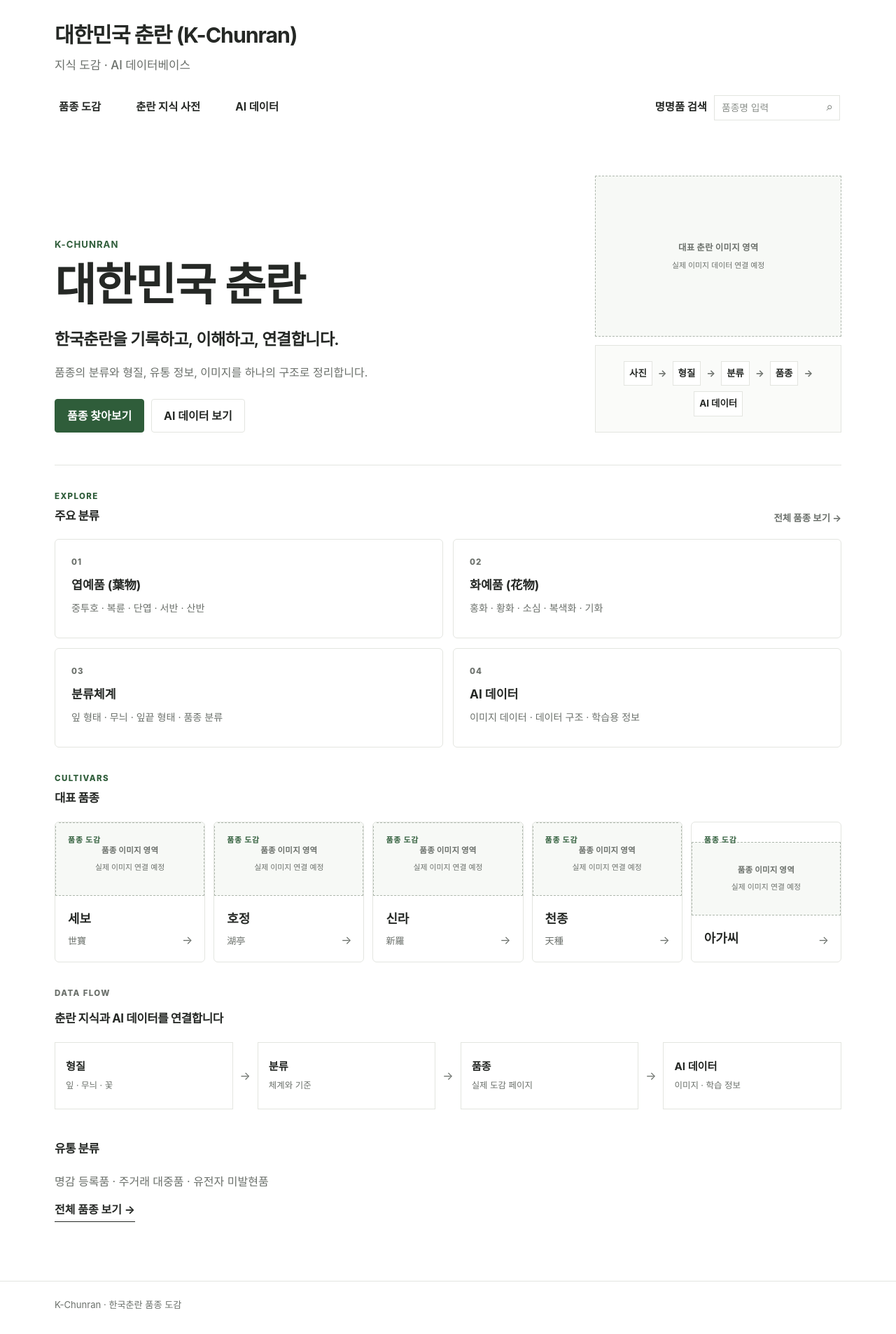
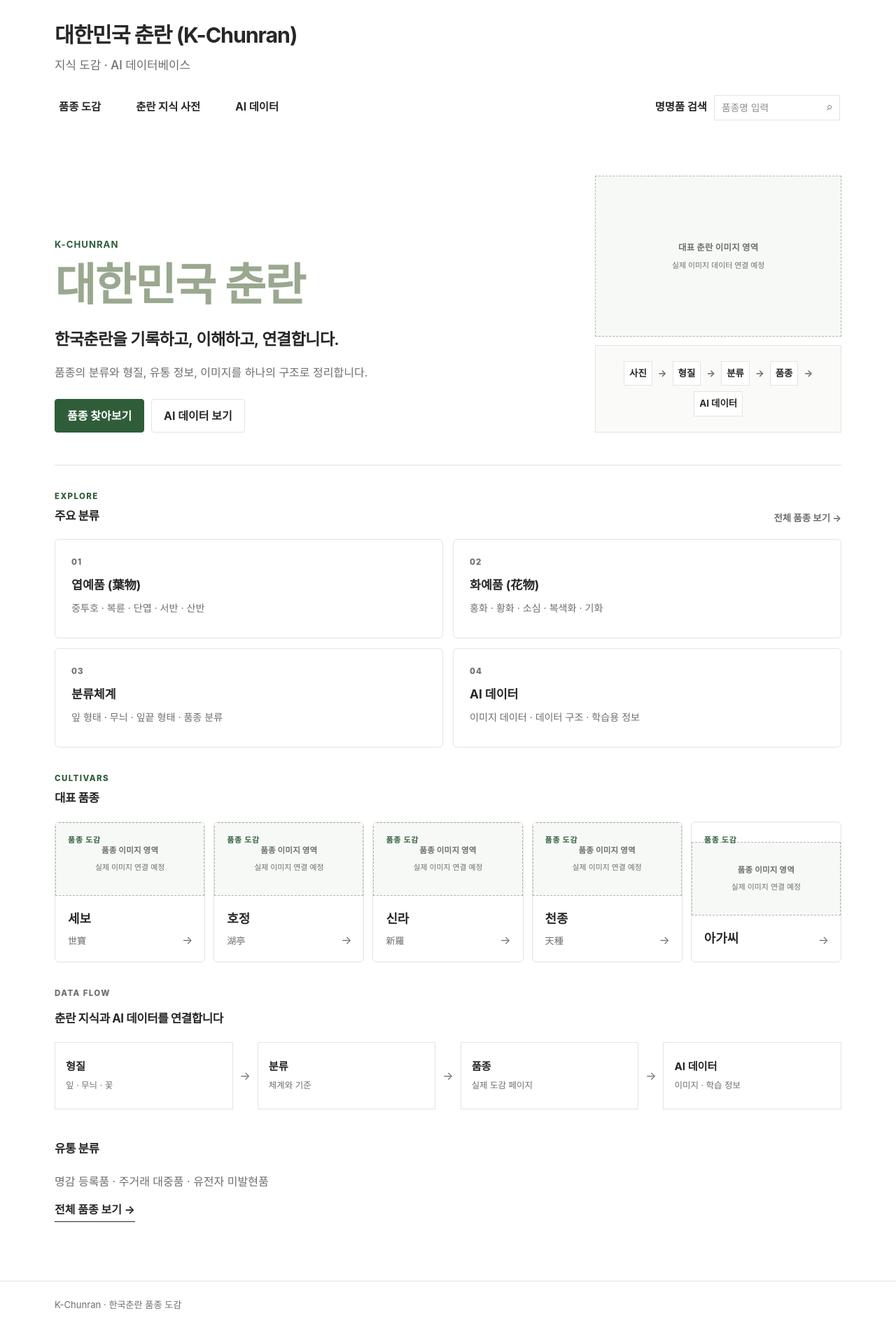
Before and after one commit to parasolra5-pixel/K-chunran, a Jekyll site: the page built from index.md, in a window 1280 px wide. Shown: the whole page at 70% size. Built offline with Jekyll 4.4.1, drawn with Linux system fonts in a browser that asks for light colours.

Commit message:
style: soften homepage hero title to muted light green

```diff
--- a/assets/css/k-chunran.css
+++ b/assets/css/k-chunran.css
@@ -769,3 +769,9 @@ a { color: inherit; }
     margin: -16px -16px 12px;
   }
 }
+
+
+/* Hero title */
+.kc-hero-title {
+  color: #9aa88f;
+}
```
